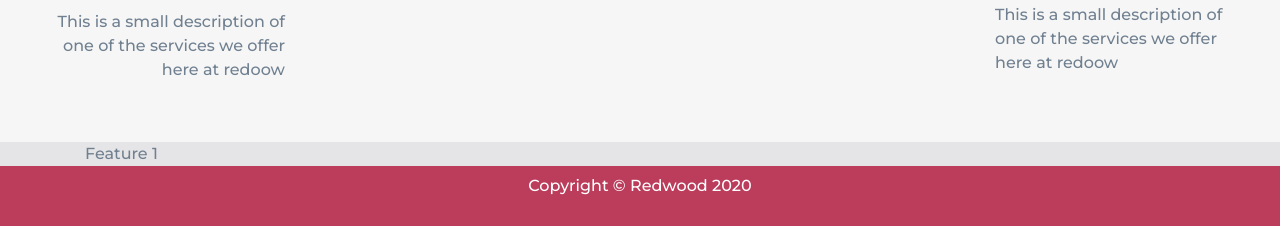
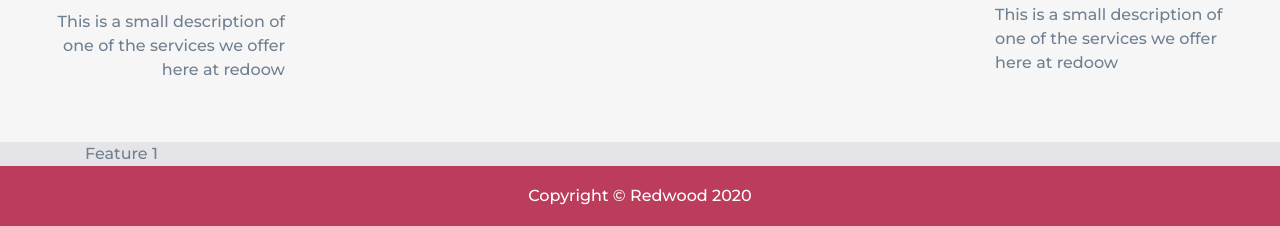
Before and after one commit to angus-archive/redwood, a PHP site: page /index.php in a window 1280 px wide. Shown: the part 926-1152 px from the top of the page. Run offline with PHP 8.4, Linux system fonts and the light colour scheme.

Commit message:
Fixed footer center

```diff
--- a/includes/footer.php
+++ b/includes/footer.php
@@ -1,6 +1,6 @@
 
-<footer class="py-2">
+<footer class="d-flex align-items-center">
 	<div class="container">
-		<p class="m-0 text-center text-white">Copyright &copy; Redwood 2020</p>
+		<p class="m-0 text-center text-white m-auto">Copyright &copy; Redwood 2020</p>
 	</div>
 </footer>
```
